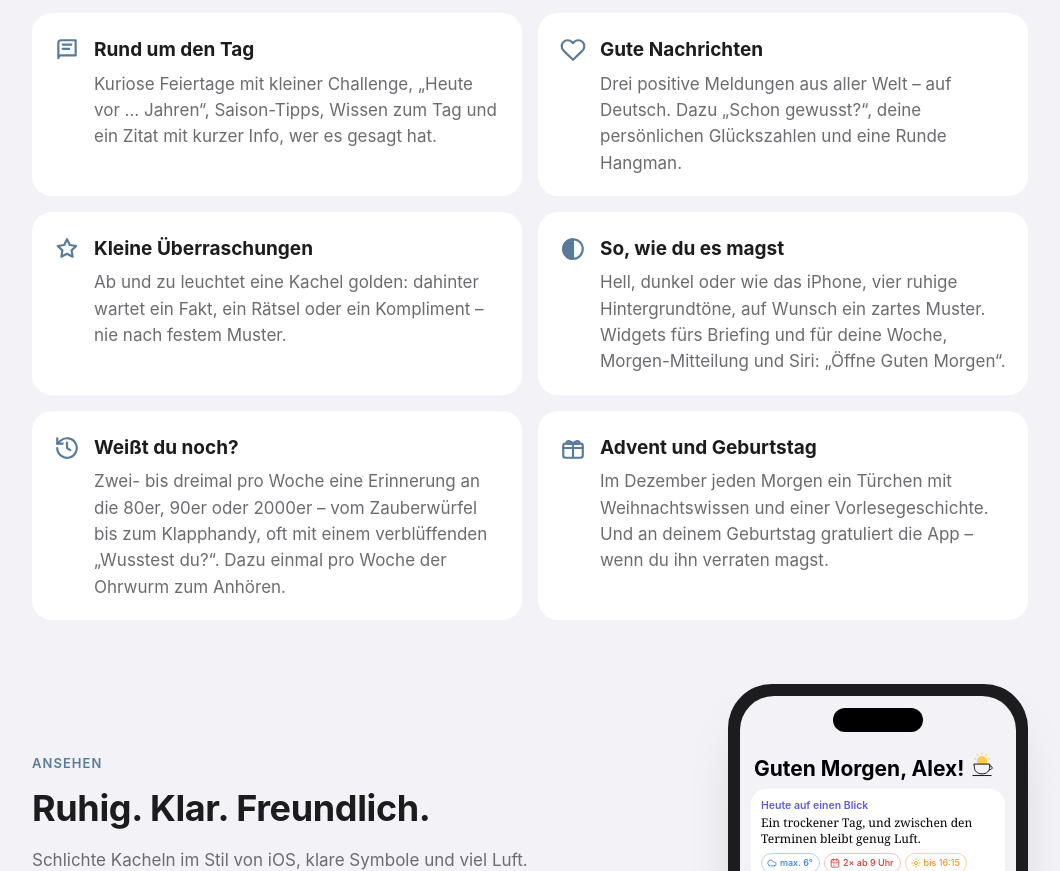
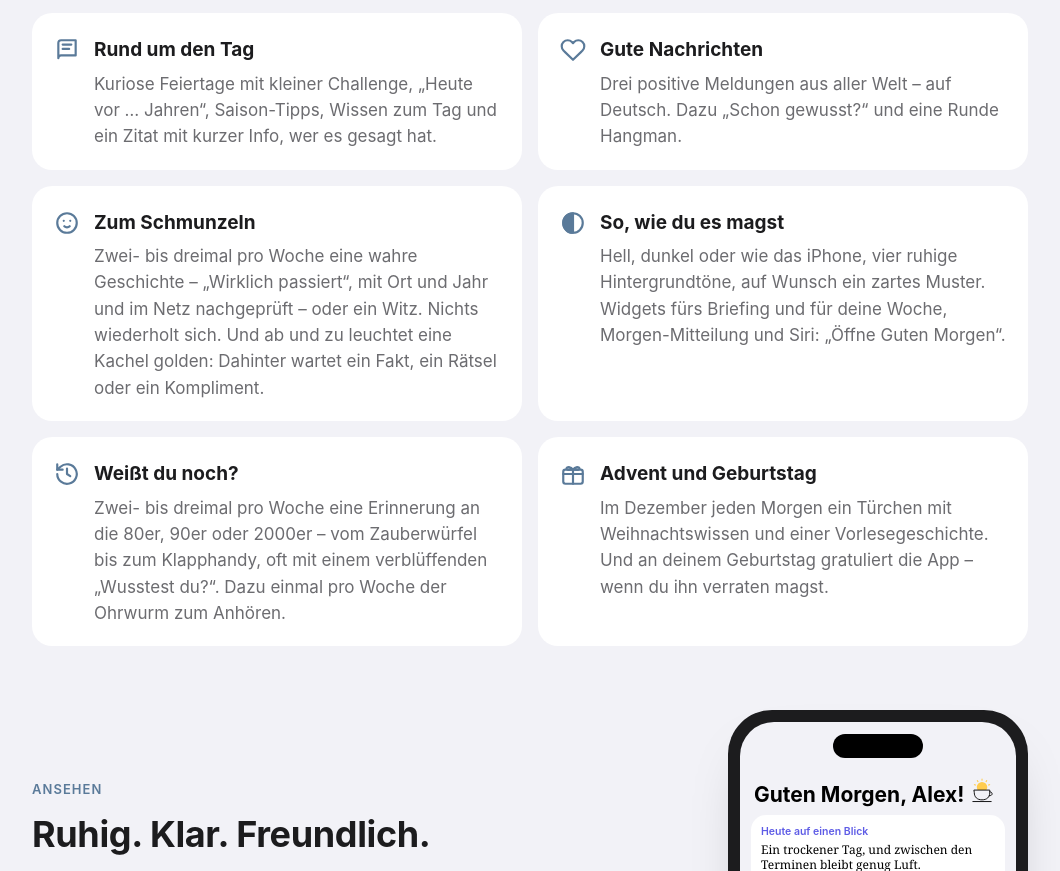
Before and after one commit to GutenMorgenAPP/gutenmorgenapp.github.io, a plain HTML site: page index.html in a window 1280 px wide. Shown: the part 2025-2896 px from the top of the page, without its empty margins (110-1170 px from the left). Drawn offline with Linux system fonts and the light colour scheme.

Commit message:
Add files via upload

```diff
--- a/index.html
+++ b/index.html
@@ -351,11 +351,11 @@
     </div>
     <div class="card feat">
       <svg class="ic" viewBox="0 0 24 24" fill="none" stroke="currentColor" stroke-width="2" stroke-linecap="round" stroke-linejoin="round"><path d="M20.8 4.6a5.5 5.5 0 0 0-7.8 0L12 5.7l-1-1.1a5.5 5.5 0 0 0-7.8 7.8l1 1.1L12 21l7.8-7.5 1-1.1a5.5 5.5 0 0 0 0-7.8z"/></svg>
-      <div><h3>Gute Nachrichten</h3><p>Drei positive Meldungen aus aller Welt – auf Deutsch. Dazu „Schon gewusst?“, deine persönlichen Glückszahlen und eine Runde Hangman.</p></div>
+      <div><h3>Gute Nachrichten</h3><p>Drei positive Meldungen aus aller Welt – auf Deutsch. Dazu „Schon gewusst?“ und eine Runde Hangman.</p></div>
     </div>
     <div class="card feat">
-      <svg class="ic" viewBox="0 0 24 24" fill="none" stroke="currentColor" stroke-width="2" stroke-linecap="round" stroke-linejoin="round"><path d="M12 3l2.6 5.3 5.9.9-4.3 4.1 1 5.8L12 16.4 6.8 19.1l1-5.8L3.5 9.2l5.9-.9z"/></svg>
-      <div><h3>Kleine Überraschungen</h3><p>Ab und zu leuchtet eine Kachel golden: dahinter wartet ein Fakt, ein Rätsel oder ein Kompliment – nie nach festem Muster.</p></div>
+      <svg class="ic" viewBox="0 0 24 24" fill="none" stroke="currentColor" stroke-width="2" stroke-linecap="round" stroke-linejoin="round"><circle cx="12" cy="12" r="9"/><path d="M9 10h.01M15 10h.01"/><path d="M9.5 15a3.5 3.5 0 0 0 5 0"/></svg>
+      <div><h3>Zum Schmunzeln</h3><p>Zwei- bis dreimal pro Woche eine wahre Geschichte – „Wirklich passiert“, mit Ort und Jahr und im Netz nachgeprüft – oder ein Witz. Nichts wiederholt sich. Und ab und zu leuchtet eine Kachel golden: Dahinter wartet ein Fakt, ein Rätsel oder ein Kompliment.</p></div>
     </div>
     <div class="card feat">
       <svg class="ic" viewBox="0 0 24 24" fill="none" stroke="currentColor" stroke-width="2" stroke-linecap="round" stroke-linejoin="round"><circle cx="12" cy="12" r="9"/><path d="M12 3a9 9 0 0 0 0 18z" fill="currentColor"/></svg>
```
